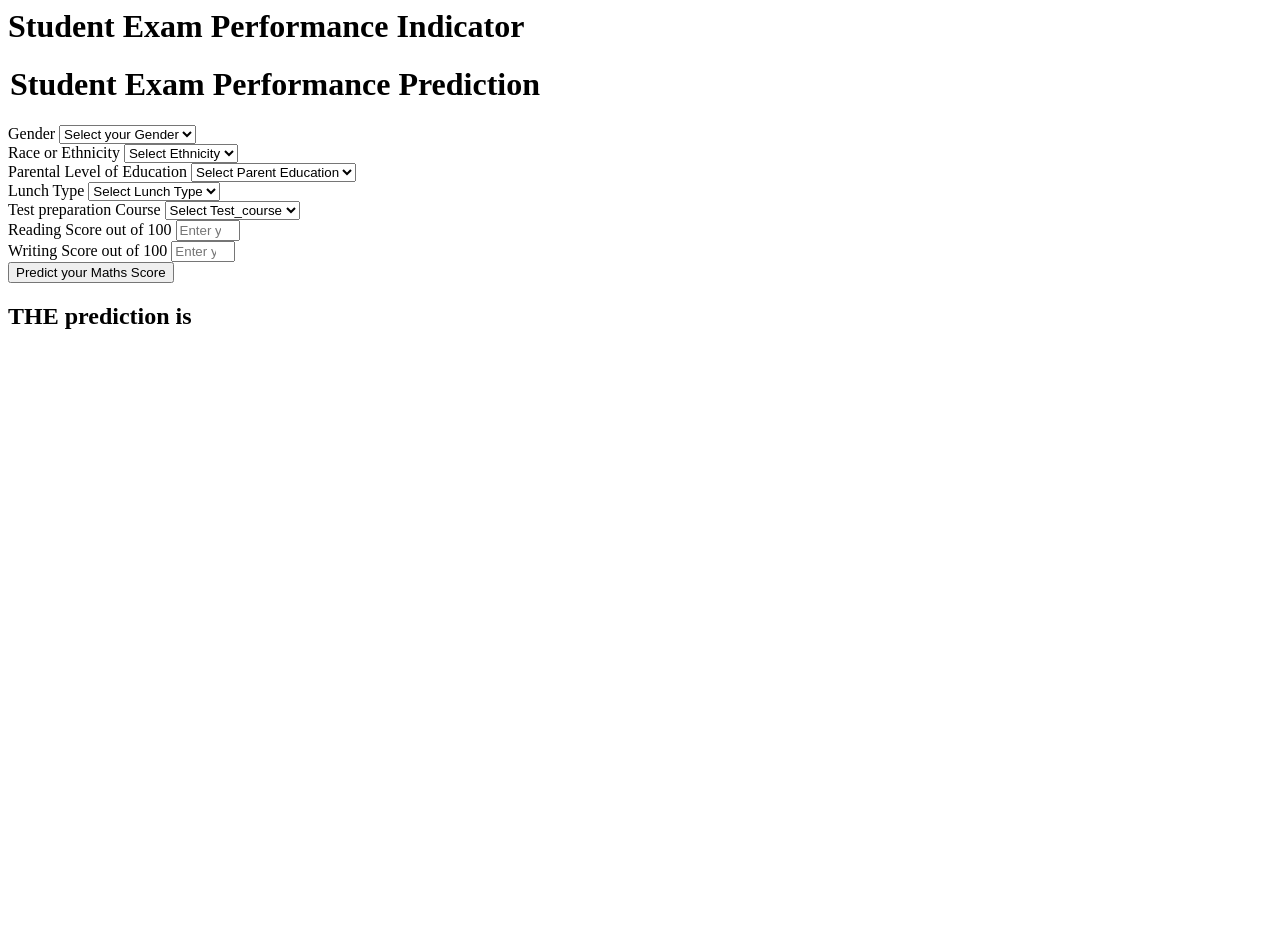
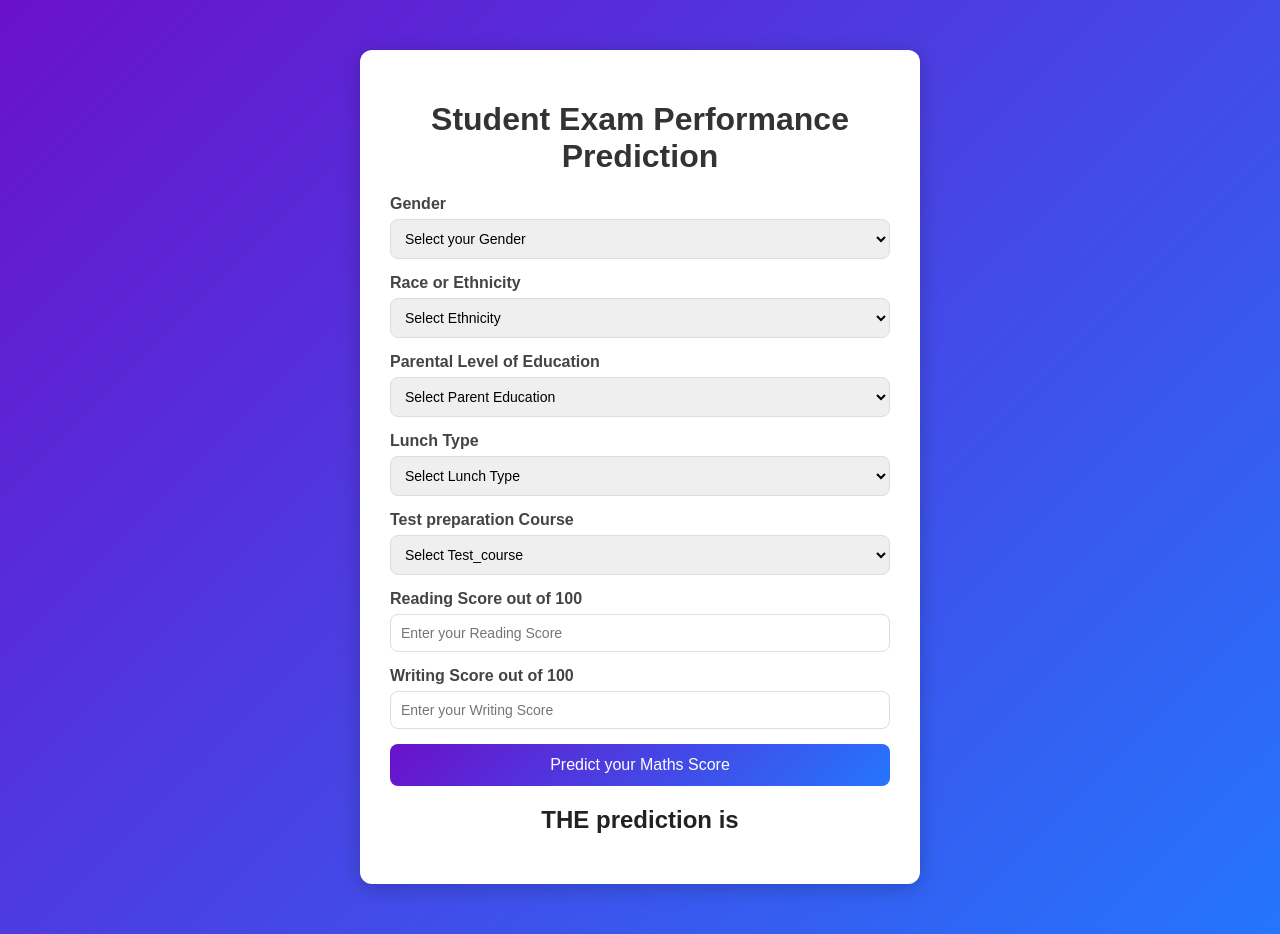
Before and after one commit to BugHuntre/MLproject-, a Flask app: page /predictdata in a window 1280 px wide. Before the commit the page ends 329 px from the top, so only its background shows below. Run offline with Flask 3, Linux system fonts and the light colour scheme.

Commit message:
Interactive Ui

```diff
--- /dev/null
+++ b/static/style.css
@@ -0,0 +1,80 @@
+/* General body styling */
+body {
+    font-family: Arial, sans-serif;
+    background: linear-gradient(135deg, #6a11cb, #2575fc);
+    margin: 0;
+    padding: 0;
+}
+
+/* Container card */
+.login {
+    background: white;
+    max-width: 500px;
+    margin: 50px auto;
+    padding: 30px;
+    border-radius: 12px;
+    box-shadow: 0 4px 20px rgba(0,0,0,0.2);
+}
+
+/* Title */
+.login h1 {
+    text-align: center;
+    color: #333;
+    margin-bottom: 20px;
+}
+
+/* Labels */
+.form-label {
+    display: block;
+    font-weight: bold;
+    margin-bottom: 6px;
+    color: #444;
+}
+
+/* Inputs & selects */
+.form-control {
+    width: 100%;
+    padding: 10px;
+    margin-bottom: 15px;
+    border: 1px solid #ddd;
+    border-radius: 8px;
+    font-size: 14px;
+    transition: border 0.3s;
+}
+
+.form-control:focus {
+    border-color: #6a11cb;
+    outline: none;
+}
+
+/* Button */
+.btn-primary {
+    background: linear-gradient(135deg, #6a11cb, #2575fc);
+    color: white;
+    padding: 12px;
+    border: none;
+    border-radius: 8px;
+    width: 100%;
+    cursor: pointer;
+    font-size: 16px;
+    transition: background 0.3s ease-in-out;
+}
+
+.btn-primary:hover {
+    background: linear-gradient(135deg, #5a0dbb, #1e62d0);
+}
+
+/* Prediction text */
+h2 {
+    text-align: center;
+    color: #222;
+    margin-top: 20px;
+}
+
+/* Responsive adjustments */
+@media (max-width: 600px) {
+    .login {
+        margin: 20px;
+        padding: 20px;
+    }
+}
--- a/templates/home.html
+++ b/templates/home.html
@@ -1,7 +1,10 @@
 <html>
+<head>
+    <title>Student Performance Prediction</title>
+    <link rel="stylesheet" href="{{ url_for('static', filename='style.css') }}">
 <body>
     <div class="login">
-       <h1>Student Exam Performance Indicator</h1>
+       <!-- <h1>Student Exam Performance Indicator</h1> -->
 
        <form action="{{ url_for('predict_datapoint')}}" method="post">
         <h1>
```
